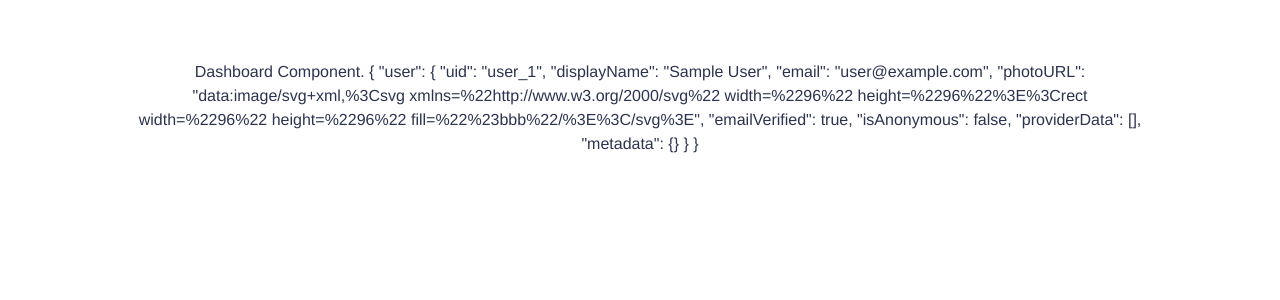
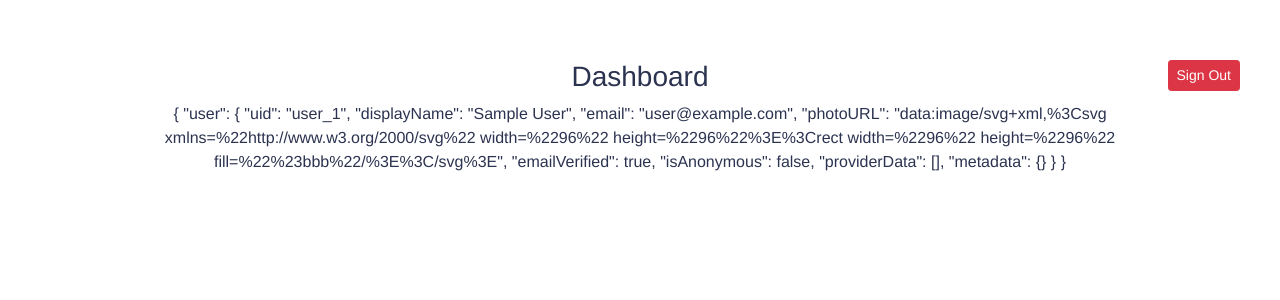
Before and after one commit to bilgeryahov/employees, a Vue app in the folder employees/: page /dashboard in a window 1280 px wide. Shown: the top 300 px of the page. Built offline with nearby package versions, Linux system fonts and the light colour scheme; no server answers; sample sign-in values are in the browser's storage.

Commit message:
Implement sing out functionality.

```diff
--- a/employees/public/index.css
+++ b/employees/public/index.css
@@ -8,3 +8,10 @@
 	padding-left: 10%;
 	padding-right: 10%;
 }
+
+.signout-btn {
+	position: absolute;
+	text-align: right;
+	top: 60px;
+	right: 40px;
+}
--- a/employees/src/components/Dashboard.vue
+++ b/employees/src/components/Dashboard.vue
@@ -1,6 +1,20 @@
 <template>
     <div class="">
-        Dashboard Component.
+        <h3>Dashboard</h3>
+         <button class="btn btn-danger btn-sm signout-btn" @click="signOut">Sign Out</button>
         {{$store.state}}
     </div>
 </template>
+
+<script>
+    import { firebaseApp } from '../firebaseApp';
+
+    export default {
+        methods: {
+            signOut() {
+                this.$store.dispatch('signOut');
+                firebaseApp.auth().signOut();
+            }
+        }
+    }
+</script>
--- a/employees/src/store/actions.js
+++ b/employees/src/store/actions.js
@@ -1,3 +1,4 @@
 import * as types from './mutation-types';
 
 export const signIn = ({commit}, user_payload) => commit(types.SIGN_IN, user_payload);
+export const signOut = ({commit}) => commit(types.SIGN_OUT);
--- a/employees/src/store/mutation-types.js
+++ b/employees/src/store/mutation-types.js
@@ -1 +1,2 @@
 export const SIGN_IN = 'SIGN_IN';
+export const SIGN_OUT = 'SIGN_OUT';
--- a/employees/src/store/mutations.js
+++ b/employees/src/store/mutations.js
@@ -3,5 +3,8 @@ import * as types from './mutation-types';
 export const mutations = {
     [types.SIGN_IN] (state, user_payload) {
         state.user = user_payload;
+    },
+    [types.SIGN_OUT] (state) {
+        state.user = {};
     }
 };
```
